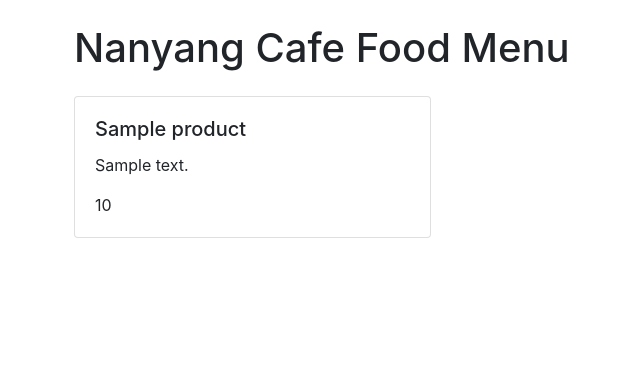
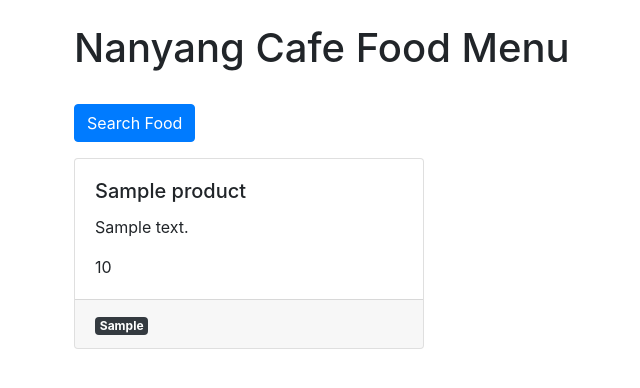
Before and after one commit to edmundgjj/food_menu, a Flask app: page /customer in a window 1280 px wide. Shown: the top 388 px of the page, without its empty margins (11-651 px from the left). Run offline with Flask 2, Linux system fonts and the light colour scheme; a database or web service that is not in the repository returns one stand-in record (values such as "Sample title"); some libraries are stand-ins or nearby versions.

Commit message:
Display category as labels on product cards and created customer page with no editing access

```diff
--- a/templates/product_listing.template.html
+++ b/templates/product_listing.template.html
@@ -17,6 +17,11 @@
           >Delete</a
         >
       </div>
+      <div class="card-footer text-muted">
+        {% for each_category in each_product.category %}
+            <span class="badge badge-dark">{{each_category}}</span>
+        {% endfor %}
+        </div>
     </div>
   </div>
   {% endfor %}
--- a/templates/show_customer_homepage.template.html
+++ b/templates/show_customer_homepage.template.html
@@ -6,15 +6,25 @@
 
 <h1 class="mt-4">Nanyang Cafe Food Menu</h1>
 
-<div class="mt-4 card-columns">
-{% for each_product in all_products %}
-  <div class="card">
-    <div class="card-body">
-      <h5 class="card-title">{{each_product.product_name}}</h5>
-      <p class="card-text">{{each_product.product_desc}}</p>
-      <p class="card-text">{{each_product.product_price}}</p>
+<a class="mt-4 btn btn-primary" href="{{ url_for('show_search') }}" role="button">Search Food</a>
+
+<div class="row">
+  {% for each_product in all_products %}
+  <div class="col-sm-6 col-lg-4">
+    <div class="card mt-3 mb-3">
+      <div class="card-body ">
+        <h5 class="card-title">{{each_product.product_name}}</h5>
+        <p class="card-text">{{each_product.product_desc}}</p>
+        <p class="card-text">{{each_product.product_price}}</p>
+      </div>
+      <div class="card-footer text-muted">
+        {% for each_category in each_product.category %}
+            <span class="badge badge-dark">{{each_category}}</span>
+        {% endfor %}
+        </div>
     </div>
+  </div>
+  {% endfor %}
 </div>
-{% endfor %}
 
 {%endblock%}
```
